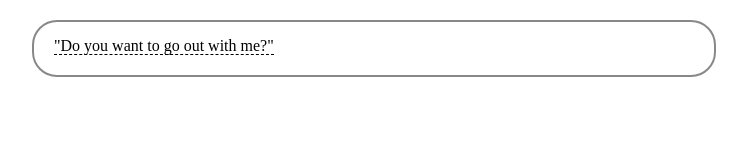
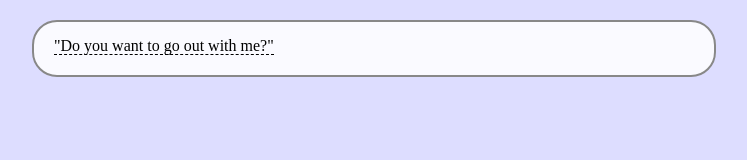
Before and after one commit to vinniec/pagetest, a plain HTML site: page index.html in a window 1280 px wide. Shown: the whole page, without its empty margins (266-1013 px from the left). Drawn offline with Linux system fonts and the light colour scheme.

Commit message:
Update index.html

```diff
--- a/index.html
+++ b/index.html
@@ -3,7 +3,8 @@
 <meta charset="UTF-8">
 <style>
     .selezione{border-bottom: 1px dashed black;}
-    body{max-width: 50%; margin: auto; margin-top: 20px; border: 2px solid #888888;  border-radius: 25px; padding: 15px 20px 20px 20px;}
+    body{background-color: #FAFAFF ;max-width: 50%; margin: auto; margin-top: 20px; border: 2px solid #888888;  border-radius: 25px; padding: 15px 20px 20px 20px;}
+    html{background-color: #DDDDFF;}
 </style>
 <meta name="viewport" content="width=device-width, initial-scale=1.0">
 </head><body></body></html>
```
